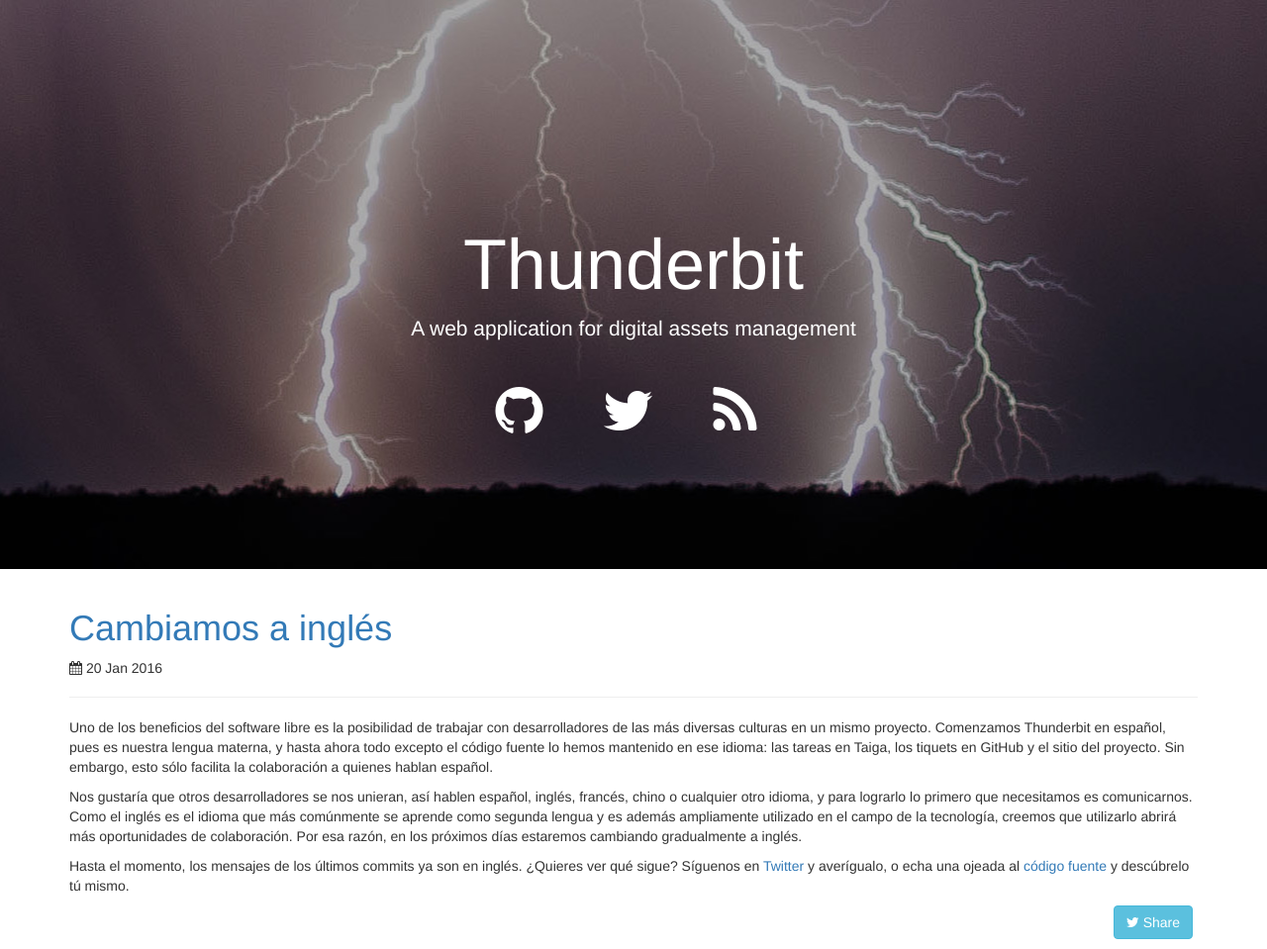
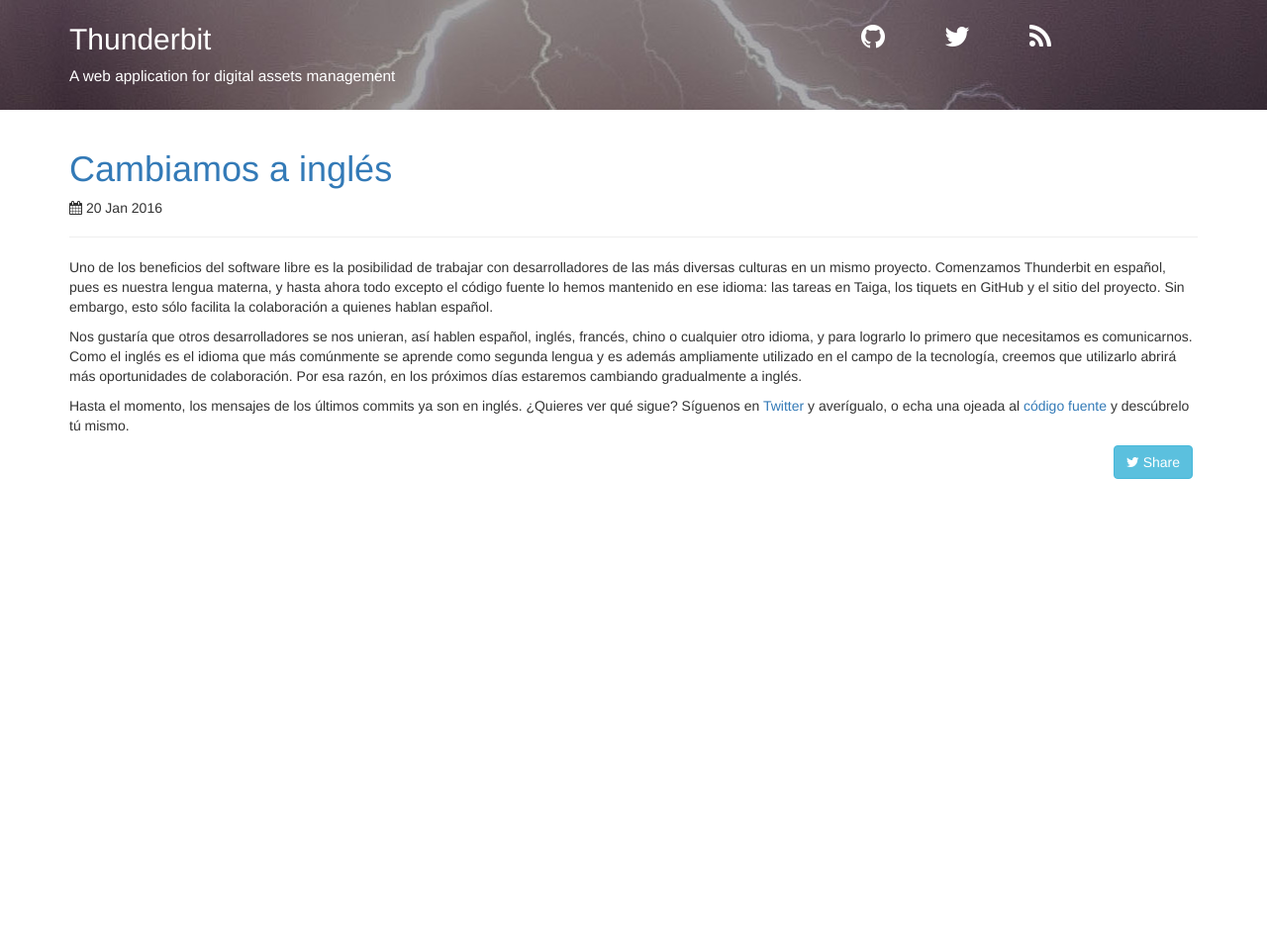
Before and after one commit to thunderbit/thunderbit, a Jekyll site: the page built from _posts/2016-1-20-cambiamos-a-ingles.md, in a window 1280 px wide. Shown: the whole page at 99% size. Built offline with Jekyll 4.4.1, drawn with Linux system fonts in a browser that asks for light colours; comment, search, counter and statistics services are not loaded; after the commit the page ends 900 px from its top, so only the background shows below that.

Commit message:
Added a different header to the posts' page.

```diff
--- /dev/null
+++ b/_includes/blog-header.html
@@ -0,0 +1,17 @@
+<header id="blog_header" class="navbar-fixed">
+       <div class="container">
+              <div class="row">
+                     <div class="col-xs-8 text-left">
+                            <h2><a href="{{ site.baseurl }}/">Thunderbit</a></h2>
+                            <p class="lead hidden-xs">A web application for digital assets management</p>
+                     </div>
+                     <div class="col-xs-4 text-left">
+                            <ul class="social-buttons list-unstyled list-inline">
+                                   <li><a href="http://github.com/thunderbit/thunderbit" title="Fork us on GitHub"><i class="fa fa-github fa-2x"></i></a><li>
+                                   <li><a href="http://twitter.com/thunderbitdev" title="Follow us on Twitter"><i class="fa fa-twitter fa-2x"></i></a><li>
+                                   <li><a href="{{ site.baseurl }}/feed.xml" title="Subscribe to the news feed"><i class="fa fa-rss fa-2x"></i></a><li>
+                            </ul>
+                     </div>
+              </div>
+       </div>
+</header>
--- a/_layouts/post.html
+++ b/_layouts/post.html
@@ -1,7 +1,7 @@
 ---
 layout: basic
 ---
-{% include header.html %}
+{% include blog-header.html %}
 <section>
   <div class="container">
     <div class="row">
--- a/css/styles.css
+++ b/css/styles.css
@@ -7,11 +7,16 @@
 	height:575px;
 }
 
+#blog_header {
+    height:auto;
+    padding: 3px;
+}
+
 body > header h1 {
 	font-size: 72px;
 }
 
-header h1 a, header h1 a:hover, header h1 a:focus {
+header h1 a, header h1 a:hover, header h1 a:focus, header h2 a, header h2 a:hover, header h2 a:focus {
 	color: #FFFFFF;
 	text-decoration: none;
 }
@@ -19,6 +24,20 @@
 header .container {
 	margin-top: 173px;
 }
+
+#blog_header .container {
+    margin-top: 0px;
+}
+
+#blog_header .container .row {
+    text-align: left;
+}
+
+#blog_header .container .row p {
+    font-size: 1.1em;
+}
+
+
 
 @media (max-width:768px) {
 	body > header h1 {
```
